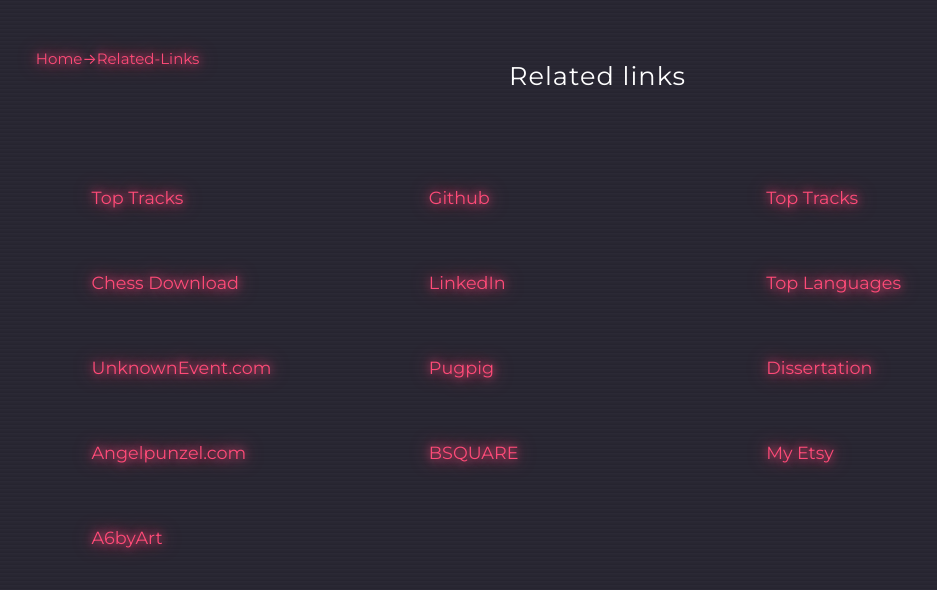
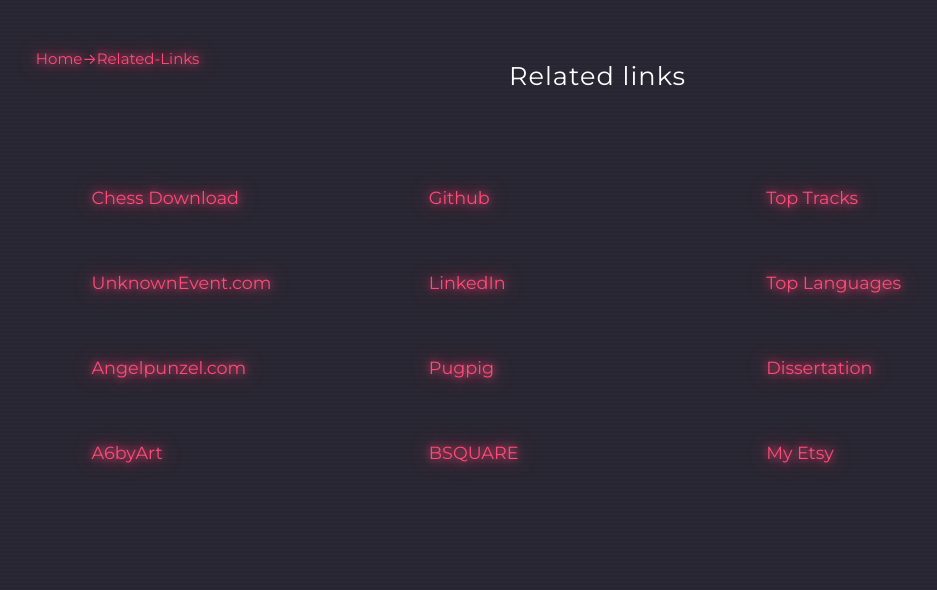
Before and after one commit to zu213/zupstn-website, a React (Create React App) app: page /#/related-links in a window 1280 px wide. Shown: the top 590 px of the page, without its empty margins (35-972 px from the left). Built offline with nearby package versions, Linux system fonts and the light colour scheme.

Commit message:
Removed duplicate related link

```diff
--- a/src/glossary/RelatedLinks.js
+++ b/src/glossary/RelatedLinks.js
@@ -6,7 +6,6 @@ function RelatedLinks() {
       <div className='page-header'>Related links</div>
       <div className='links-list-container'>
         <div className='links-container'>
-          <div className='link'> <a href='https://top-tracks-omega.vercel.app/api/spotify' target='_blank' rel='noreferrer'>Top Tracks</a></div>
           <div className='link'> <a href="/exes/chess.exe" download>Chess Download</a></div>
           <div className='link'> <a href='https://unknownevent.com' target='_blank' rel='noreferrer'>UnknownEvent.com</a></div>
           <div className='link'> <a href='https://www.angelpunzel.com' target='_blank' rel='noreferrer'>Angelpunzel.com</a></div>
```
